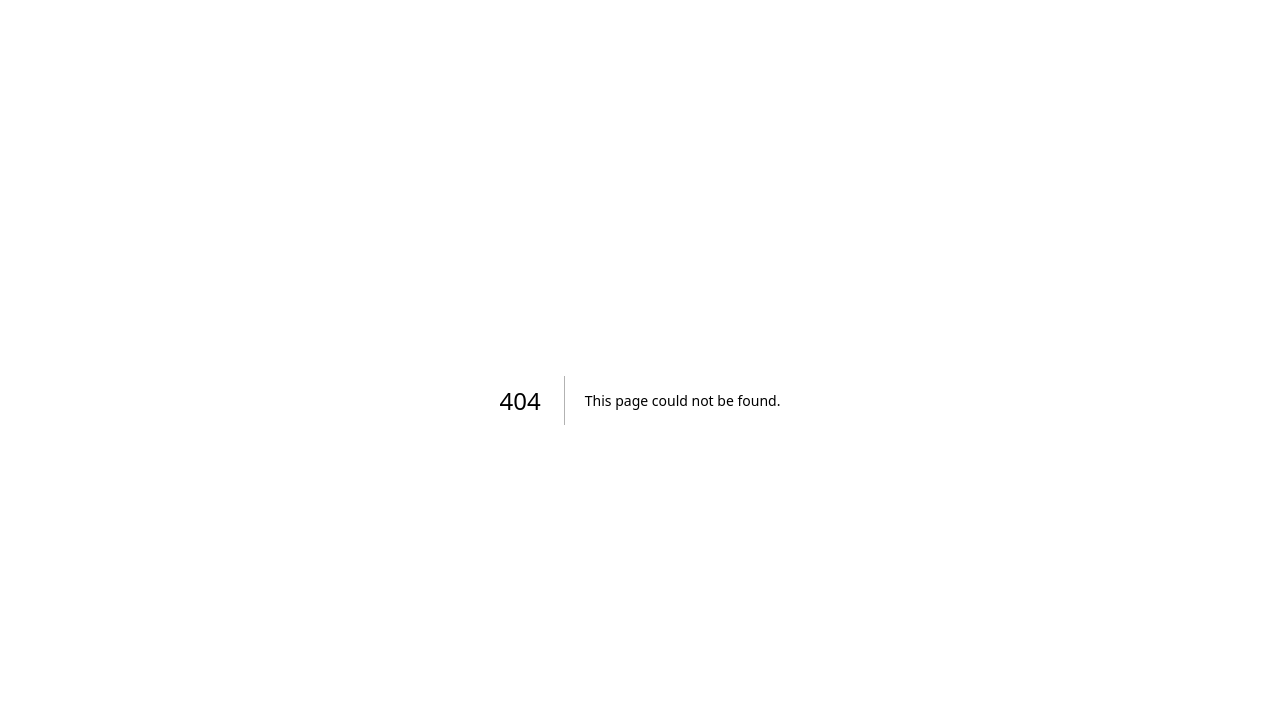
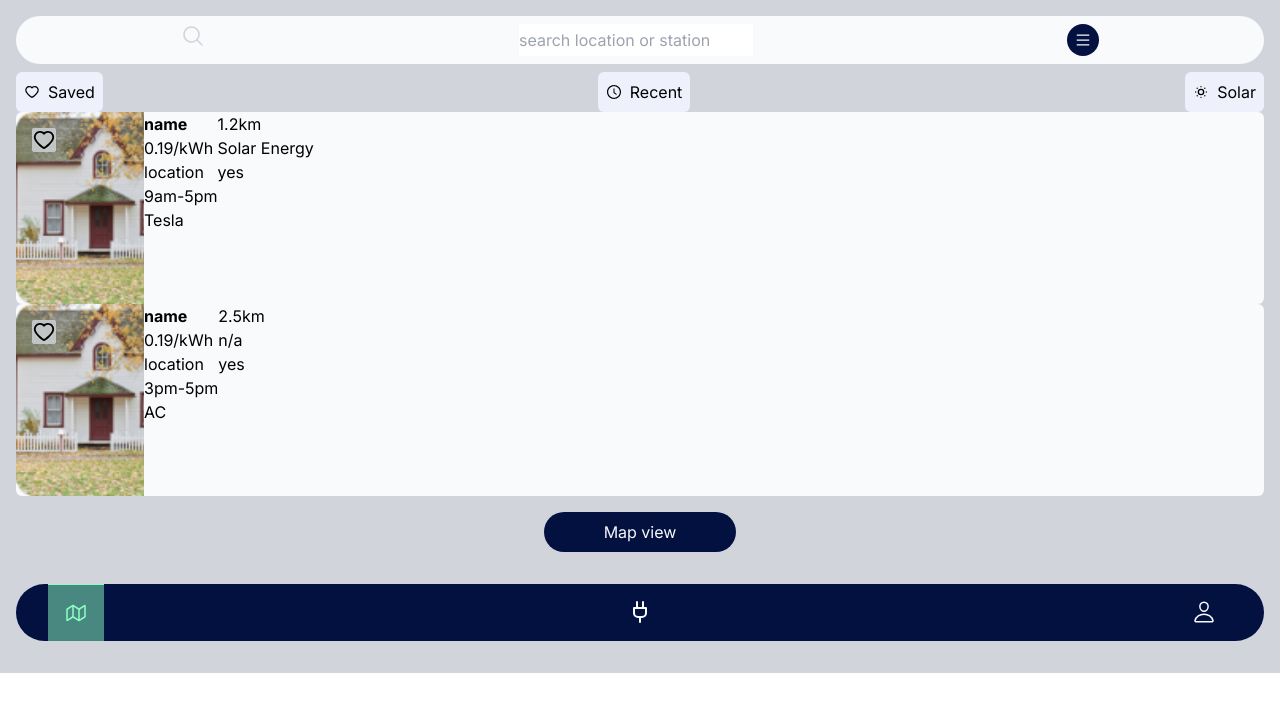
Before and after one commit to solarsync23/solarsync, a Next.js app in the folder solarwebapp/: page /listview in a window 1280 px wide. Before the commit this address had no page. Shown: the top 712 px of the page. Built offline with nearby package versions, Linux system fonts and the light colour scheme.

Commit message:
stations info cards

```diff
--- a/solarwebapp/src/app/dashboard/[profile]/page.tsx
+++ b/solarwebapp/src/app/dashboard/[profile]/page.tsx
@@ -2,9 +2,10 @@ import React from 'react';
 import {FaBell} from 'react-icons/fa';
 import Navbar from '@/components/Navbar/Navbar';
 import '../../globals.css';
-import {AiOutlineHeart, AiOutlineClockCircle,AiOutlineMenu } from 'react-icons/ai';
+import {AiOutlineHeart, AiOutlineClockCircle } from 'react-icons/ai';
 import {TbSunLow} from 'react-icons/tb';
-import {HiMagnifyingGlass} from 'react-icons/hi2';
+import SearchBar from '@/components/SearchBar/SearchBar';
+
 
 
 function dashboardPage({params}: any) {
@@ -13,26 +14,18 @@ function dashboardPage({params}: any) {
     const buttonStyle = 'flex-center bg-lightblue rounded-md p-2'
 
     return (
-        <div className='py-2 px-4 bg-lightgrey'>
+        <div className='py-2 px-4 bg-lightgrey h-screen'>
             {/* header  */}
-            <div className='flex justify-between p-2'>
+            {/* <div className='flex justify-between p-2'>
                 <h1 className='text-black'>Good morning, {user}</h1>
                 <div className='flex'>
                     <FaBell size='1.5rem' className='text-black'/>
                     <div className='rounded-full w-8 h-8'>
                 </div>
                 </div>
-            </div>
+            </div> */}
             {/**Search bar */}
-            <form
-            className='rounded-full bg-white p-2 flex justify-around mb-2'
-            >
-                <HiMagnifyingGlass size='1.5rem' className='text-lightgrey'/>
-                <input placeholder='search location or station'/>
-                <div className='rounded-full w-8 h-8 bg-darkblue text-white flex-center'>
-                    <AiOutlineMenu/>
-                </div>
-            </form>
+            <SearchBar/>
             {/**Quick actions */}
             <div className='flex justify-between'>
                 <button
@@ -56,7 +49,7 @@ function dashboardPage({params}: any) {
             </div>
             <div className='text-black h-96'> map </div>
             <div className='w-full flex-center flex-col'>
-                <button className='button-pill text-white w-48'>List View</button>
+                <button className='button-pill text-white w-48 border-none'>List View</button>
             </div>
                 <Navbar/>
 
--- /dev/null
+++ b/solarwebapp/src/app/listview/page.tsx
@@ -0,0 +1,84 @@
+import React from 'react';
+import StationCard from '../../components/StationCard/StationCard';
+import SearchBar
+from '@/components/SearchBar/SearchBar';
+import {AiOutlineHeart, AiOutlineClockCircle} from 'react-icons/ai';
+import {TbSunLow} from 'react-icons/tb';
+import Navbar from '@/components/Navbar/Navbar';
+
+function listviewPage() {
+    const buttonStyle = 'flex-center bg-lightblue rounded-md p-2';
+
+    const stations = [{
+        'name':'name',
+        'energy':'Solar Energy',
+        'price':'0.19/kWh',
+        'location':'location',
+        'distance':'1.2km',
+        'hours':'9am-5pm',
+        'availability':'yes',
+        'connectors':'Tesla',
+    },
+        {'name':'name',
+        'energy':'n/a',
+        'price':'0.19/kWh',
+        'location':'location',
+        'distance':'2.5km',
+        'hours':'3pm-5pm',
+        'availability':'yes',
+        'connectors':'AC',
+    },
+];
+
+    return (
+        <div className='p-4 bg-lightgrey'>
+            <SearchBar/>
+                        {/**Quick actions */}
+                <div className='flex justify-between'>
+                <button
+                className={buttonStyle}
+                >
+                    <AiOutlineHeart className='mr-2'/>
+                    Saved
+                </button>
+                <button
+                className={buttonStyle}
+                >
+                    <AiOutlineClockCircle className='mr-2'/>
+                    Recent
+                </button>
+                <button
+                className={buttonStyle}
+                >
+                    <TbSunLow className='mr-2'/>
+                    Solar
+                </button>
+            </div>
+            {/** stations list */}
+            <div>
+                {
+                    stations.map((station,i)=>{
+                        return (
+                            <StationCard
+                            name={station.name}
+                            energy={station.energy}
+                            price={station.price}
+                            location={station.location}
+                            distance={station.distance}
+                            hours={station.hours}
+                            availability={station.availability}
+                            connectors={station.connectors}
+                            />
+                        )
+                    })
+                }
+            </div>
+            <div className='w-full flex-center flex-col'>
+                <button className='button-pill text-white w-48 border-none'>Map view</button>
+            </div>
+                <Navbar/>
+        </div>
+    )
+}
+
+export default listviewPage;
--- /dev/null
+++ b/solarwebapp/src/components/SearchBar/SearchBar.tsx
@@ -0,0 +1,20 @@
+import React from 'react';
+import {AiOutlineMenu } from 'react-icons/ai';
+import {HiMagnifyingGlass} from 'react-icons/hi2';
+
+
+function SearchBar() {
+    return (
+        <form
+        className='rounded-full bg-white p-2 flex justify-around mb-2'
+        >
+            <HiMagnifyingGlass size='1.5rem' className='text-lightgrey'/>
+            <input placeholder='search location or station'/>
+            <div className='rounded-full w-8 h-8 bg-darkblue text-white flex-center'>
+                <AiOutlineMenu/>
+            </div>
+        </form>
+    )
+}
+
+export default SearchBar;
--- /dev/null
+++ b/solarwebapp/src/components/StationCard/StationCard.tsx
@@ -0,0 +1,45 @@
+import React from 'react';
+import {AiOutlineHeart} from 'react-icons/ai';
+
+
+type StationProps = {
+    name: string;
+    energy: string;
+    price: string;
+    location: string;
+    distance: string;
+    hours: string;
+    availability: string;
+    connectors: string;
+    };
+
+
+const stationCard: React.FC<StationProps> = ({name, energy, price, location, distance, hours, availability, connectors}) => {
+
+
+    return (
+        <div className='bg-white rounded-md flex'>
+            <div
+            className={`bg-[url('/images/placeholder.png')] bg-cover h-48 w-32`}
+            >
+                <AiOutlineHeart size='1.5rem' className=' rounded-sm bg-[rgba(209,213,219,0.8)] m-4'/>
+            </div>
+            <div className='flex justify-around'>
+                <div className='flex-col'>
+                    <p className='font-bold'>{name}</p>
+                    <p>{price}</p>
+                    <p>{location}</p>
+                    <p>{hours}</p>
+                    <p>{connectors}</p>
+                </div>
+                <div className='flex-col'>
+                    <p>{distance}</p>
+                    <p>{energy}</p>
+                    <p>{availability}</p>
+                </div>
+            </div>
+        </div>
+    )
+}
+
+export default stationCard
```
Also changed, not shown: solarwebapp/public/images/placeholder.png (added).
